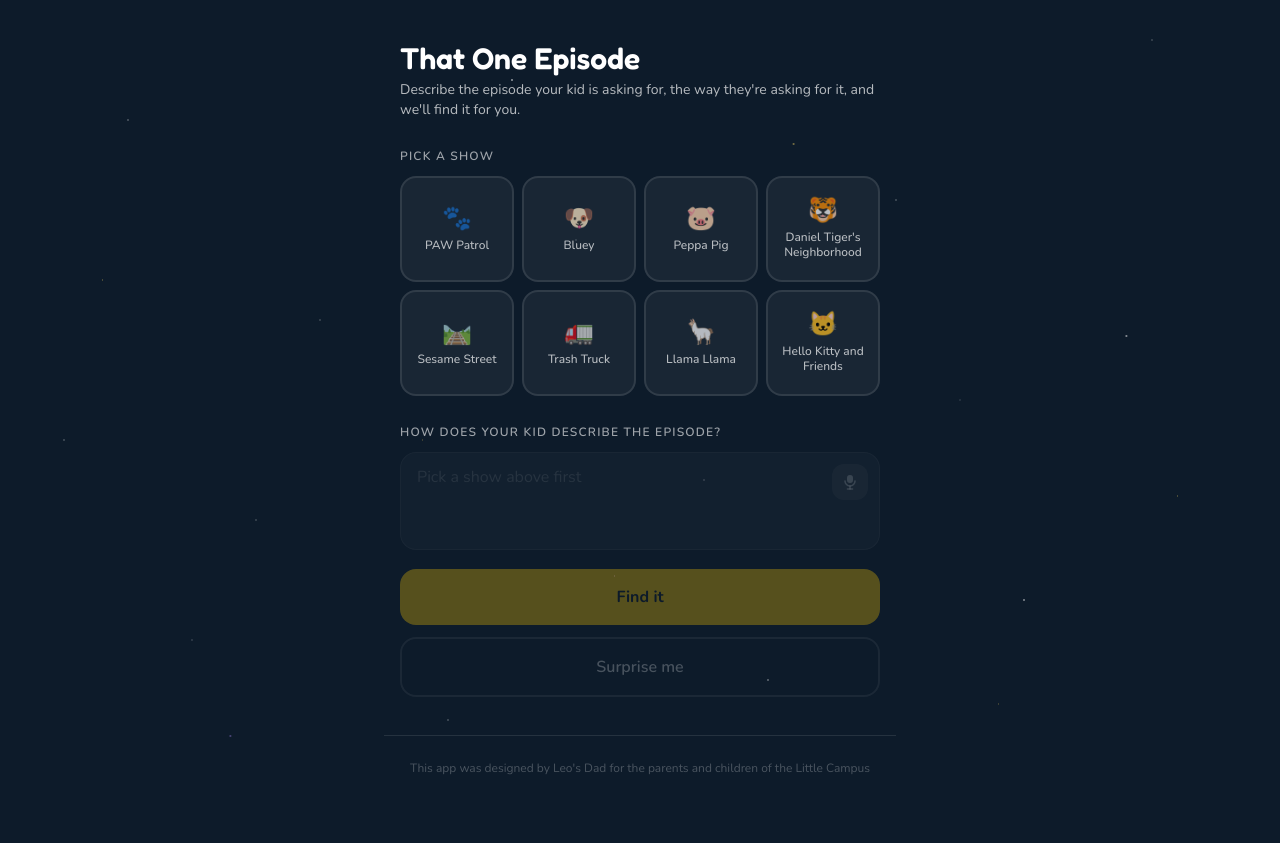
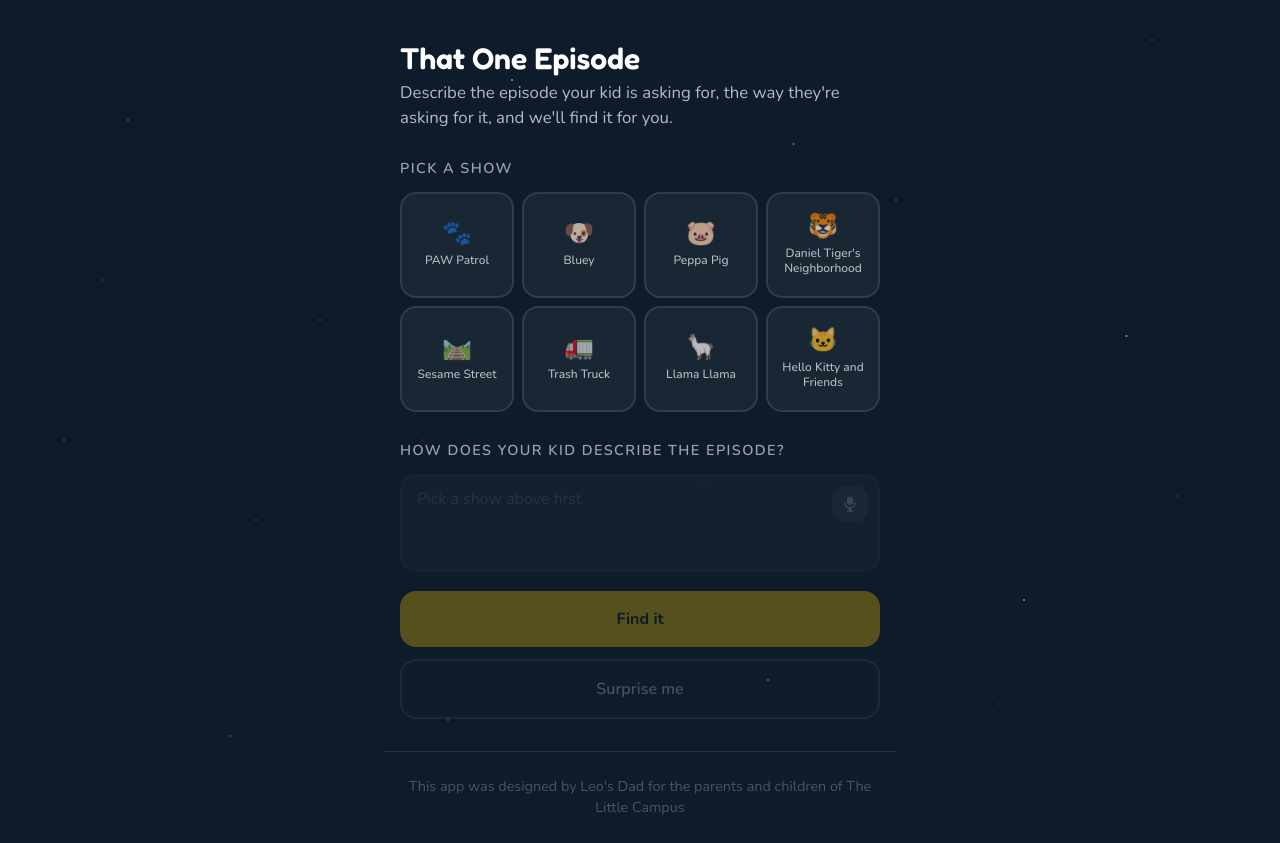
Before and after one commit to bcarlos-26/episode-finder, a Next.js app: page / in a window 1280 px wide. Before the commit the page ends 800 px from the top, so only its background shows below. Built offline with nearby package versions, Linux system fonts and the light colour scheme.

Commit message:
Increase subtitle, labels, footer font sizes by 120%; fix footer capitalisation

```diff
--- a/src/app/page.tsx
+++ b/src/app/page.tsx
@@ -81,14 +81,14 @@
           >
             That One Episode
           </h1>
-          <p className="text-sm text-white/70">
+          <p className="text-white/70" style={{ fontSize: "1.05rem" }}>
             Describe the episode your kid is asking for, the way they&apos;re asking for it, and we&apos;ll find it for you.
           </p>
         </div>
 
         {/* Show picker */}
         <section>
-          <p className="text-xs font-semibold uppercase tracking-widest mb-3 text-white/60">
+          <p className="font-semibold uppercase tracking-widest mb-3 text-white/60" style={{ fontSize: "0.9rem" }}>
             Pick a show
           </p>
           <ShowGrid selected={selectedShow} onSelect={handleShowSelect} />
@@ -96,7 +96,7 @@
 
         {/* Search */}
         <section>
-          <p className="text-xs font-semibold uppercase tracking-widest mb-3 text-white/60">
+          <p className="font-semibold uppercase tracking-widest mb-3 text-white/60" style={{ fontSize: "0.9rem" }}>
             How does your kid describe the episode?
           </p>
           <SearchBar
@@ -130,8 +130,8 @@
 
       {/* Footer */}
       <footer className="relative z-10 w-full max-w-lg mx-auto px-4 py-6 border-t border-white/10">
-        <p className="text-xs text-center text-white/25">
-          This app was designed by Leo&apos;s Dad for the parents and children of the Little Campus
+        <p className="text-center text-white/25" style={{ fontSize: "0.9rem" }}>
+          This app was designed by Leo&apos;s Dad for the parents and children of The Little Campus
         </p>
       </footer>
     </div>
```
